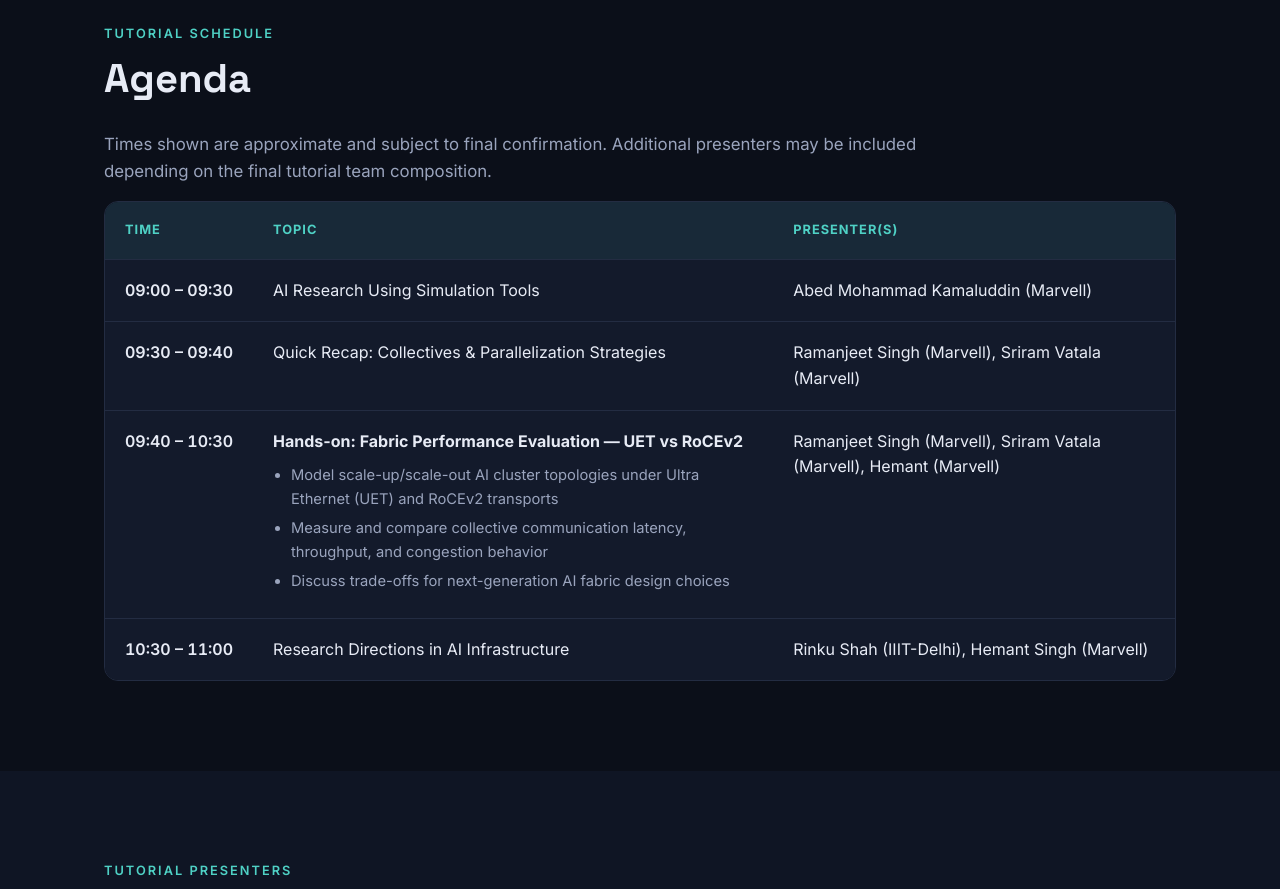
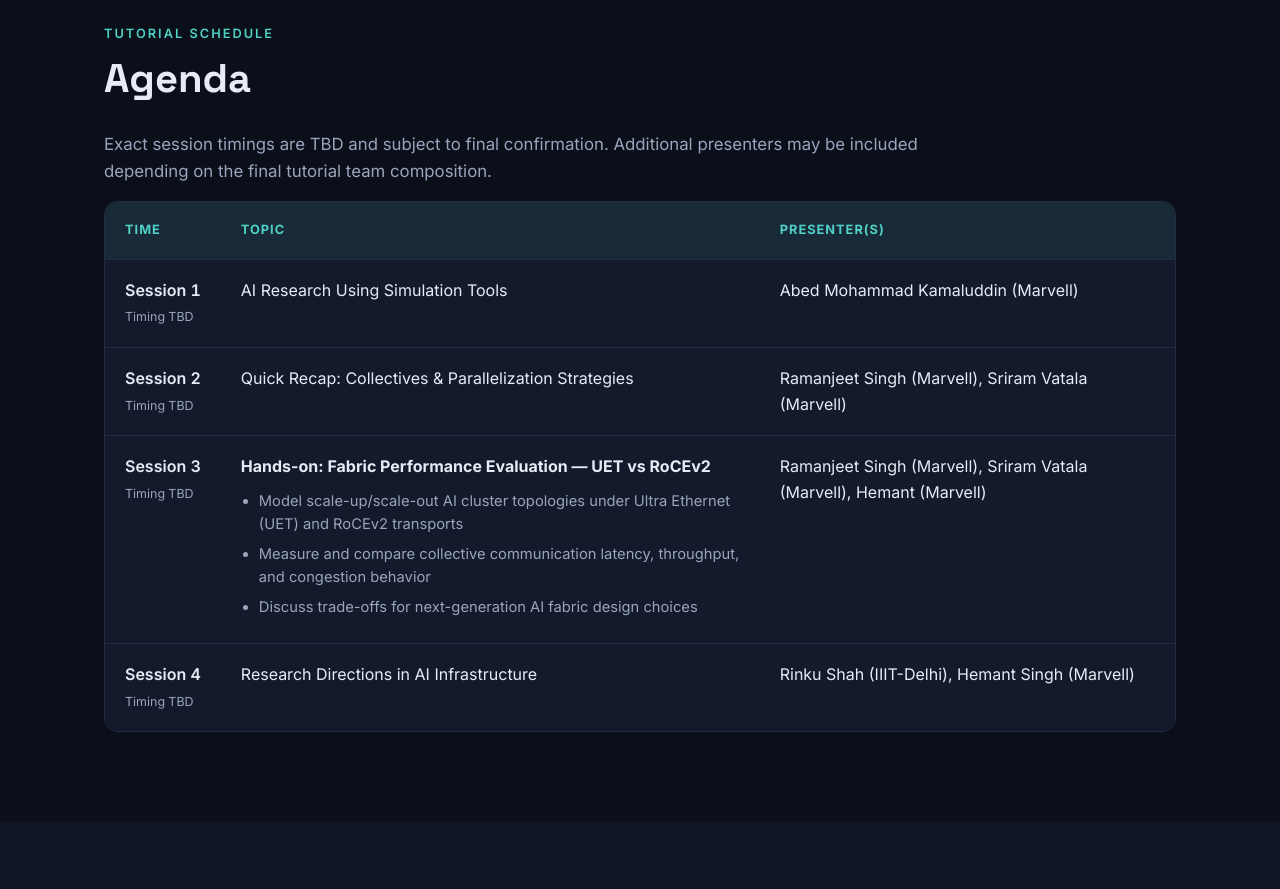
Before and after one commit to MarvellEmbeddedProcessors/arise, a plain HTML site: page index.html in a window 1280 px wide. Shown: the part 2900-3789 px from the top of the page. Drawn offline with Linux system fonts and the light colour scheme.

Commit message:
feat(schedule): replace fixed times with TBD session labels
Replace hardcoded session times with "Session N / Timing TBD"
labels to reflect that exact timings are not yet confirmed.
Add `.time-tbd` style for muted, smaller timing text.

Signed-off-by: Sriram Vatala <svatala@marvell.com>

```diff
--- a/css/style.css
+++ b/css/style.css
@@ -431,6 +431,12 @@
   font-variant-numeric: tabular-nums;
 }
 
+.time-tbd {
+  font-size: 0.78rem;
+  font-weight: 400;
+  color: var(--text-muted);
+}
+
 .break-row td {
   background: rgba(139, 92, 246, 0.06);
   font-weight: 600;
--- a/index.html
+++ b/index.html
@@ -163,7 +163,7 @@
     <div class="container">
       <p class="section-eyebrow">Tutorial Schedule</p>
       <h2 class="section-title">Agenda</h2>
-      <p class="lead">Times shown are approximate and subject to final confirmation. Additional presenters may be included depending on the final tutorial team composition.</p>
+      <p class="lead">Exact session timings are TBD and subject to final confirmation. Additional presenters may be included depending on the final tutorial team composition.</p>
 
       <div class="schedule-table-wrap">
         <table class="schedule-table">
@@ -176,17 +176,17 @@
           </thead>
           <tbody>
             <tr>
-              <td class="time-cell">09:00 – 09:30</td>
+              <td class="time-cell">Session 1<br><span class="time-tbd">Timing TBD</span></td>
               <td>AI Research Using Simulation Tools</td>
               <td>Abed Mohammad Kamaluddin (Marvell)</td>
             </tr>
             <tr>
-              <td class="time-cell">09:30 – 09:40</td>
+              <td class="time-cell">Session 2<br><span class="time-tbd">Timing TBD</span></td>
               <td>Quick Recap: Collectives &amp; Parallelization Strategies</td>
               <td>Ramanjeet Singh (Marvell), Sriram Vatala (Marvell)</td>
             </tr>
             <tr>
-              <td class="time-cell">09:40 – 10:30</td>
+              <td class="time-cell">Session 3<br><span class="time-tbd">Timing TBD</span></td>
               <td>
                 <strong>Hands-on: Fabric Performance Evaluation — UET vs RoCEv2</strong>
                 <ul class="table-sublist">
@@ -198,7 +198,7 @@
               <td>Ramanjeet Singh (Marvell), Sriram Vatala (Marvell), Hemant (Marvell)</td>
             </tr>
             <tr>
-              <td class="time-cell">10:30 – 11:00</td>
+              <td class="time-cell">Session 4<br><span class="time-tbd">Timing TBD</span></td>
               <td>Research Directions in AI Infrastructure</td>
               <td>Rinku Shah (IIIT-Delhi), Hemant Singh (Marvell)</td>
             </tr>
```
